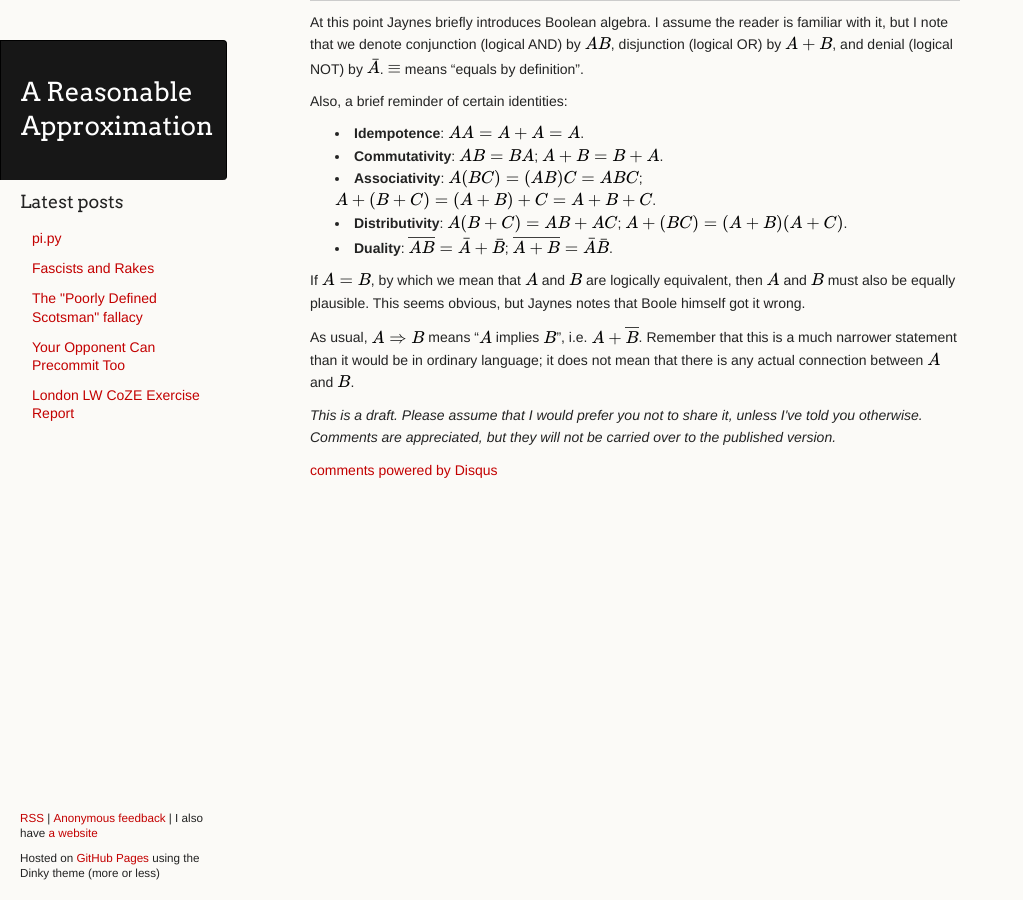
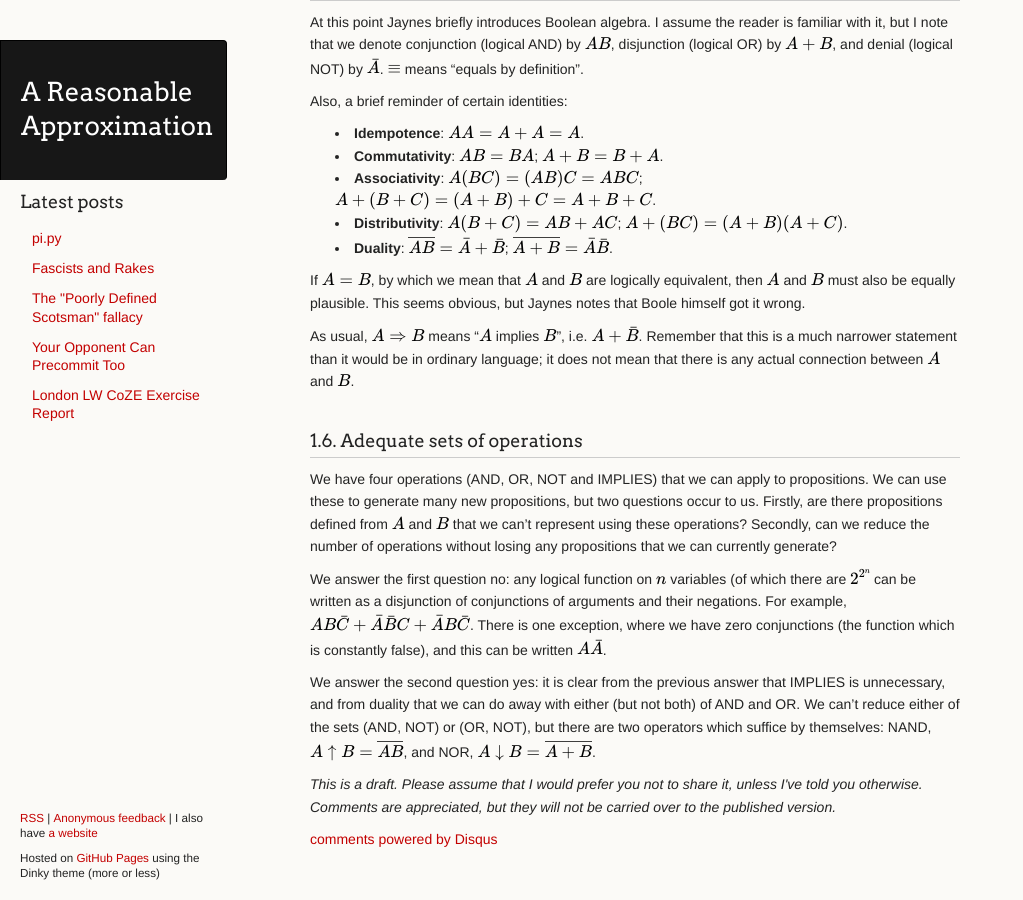
Before and after one commit to ChickenProp/chickenprop.github.com, a Jekyll site: the page built from drafts/cliffs-notes-pttlos-part-1.md, in a window 1280 px wide and 900 px high, scrolled down 3397 px. Shown: the whole window, without its empty margins (0-1023 px from the left). Built offline with Jekyll 4.4.1, drawn with Linux system fonts in a browser that asks for light colours; nearby versions of some CDN libraries; Markdown is read by kramdown in place of the engine named in the settings; formulas are drawn with MathJax 3; comment, search, counter and statistics services are not loaded.

Commit message:
next section

```diff
--- a/drafts/cliffs-notes-pttlos-part-1.md
+++ b/drafts/cliffs-notes-pttlos-part-1.md
@@ -93,4 +93,12 @@ Also, a brief reminder of certain identities:
 
 If `$A=B$`, by which we mean that `$A$` and `$B$` are logically equivalent, then `$A$` and `$B$` must also be equally plausible. This seems obvious, but Jaynes notes that Boole himself got it wrong.
 
-As usual, `$A ⇒ B$` means "`$A$` implies `$B$`", i.e. `$A+\overline B$`. Remember that this is a much narrower statement than it would be in ordinary language; it does not mean that there is any actual connection between `$A$` and `$B$`.
+As usual, `$A ⇒ B$` means "`$A$` implies `$B$`", i.e. `$A+\bar B$`. Remember that this is a much narrower statement than it would be in ordinary language; it does not mean that there is any actual connection between `$A$` and `$B$`.
+
+### 1.6. Adequate sets of operations
+
+We have four operations (AND, OR, NOT and IMPLIES) that we can apply to propositions. We can use these to generate many new propositions, but two questions occur to us. Firstly, are there propositions defined from `$A$` and `$B$` that we can't represent using these operations? Secondly, can we reduce the number of operations without losing any propositions that we can currently generate?
+
+We answer the first question no: any logical function on `$n$` variables (of which there are `$2^{2^n}$` can be written as a disjunction of conjunctions of arguments and their negations. For example, `$AB\bar C + \bar A \bar B C + \bar A B \bar C$`. There is one exception, where we have zero conjunctions (the function which is constantly false), and this can be written `$A\bar A$`.
+
+We answer the second question yes: it is clear from the previous answer that IMPLIES is unnecessary, and from duality that we can do away with either (but not both) of AND and OR. We can't reduce either of the sets (AND, NOT) or (OR, NOT), but there are two operators which suffice by themselves: NAND, `$A↑B = \overline{AB}$`, and NOR, `$A↓B = \overline{A+B}$`.
```
